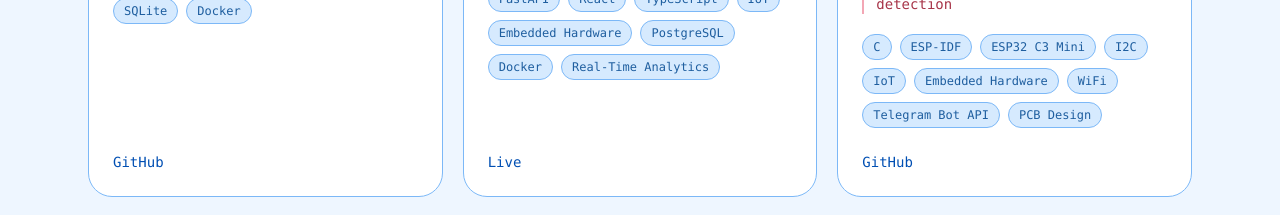
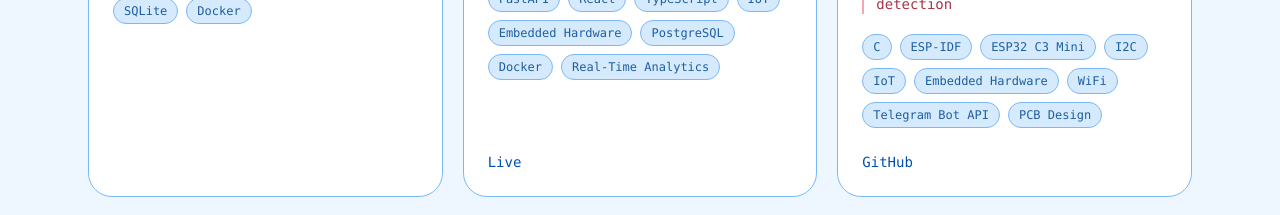
Before and after one commit to Zachary-Levesque/Portfolio, a Next.js app: page /projects in a window 1280 px wide. Shown: the part 1120-1335 px from the top of the page. Built offline with nearby package versions, Linux system fonts and the light colour scheme.

Commit message:
Update projects.ts

```diff
--- a/content/projects.ts
+++ b/content/projects.ts
@@ -25,7 +25,7 @@ export const projects: Project[] = [
       "SQLite",
       "Docker"
     ],
-    githubUrl: "https://github.com/Zachary-Levesque/Knovara",
+    githubUrl: null,
     liveUrl: null
   },
   {
```
